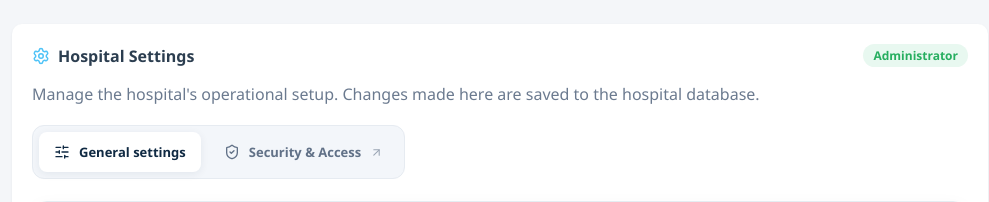
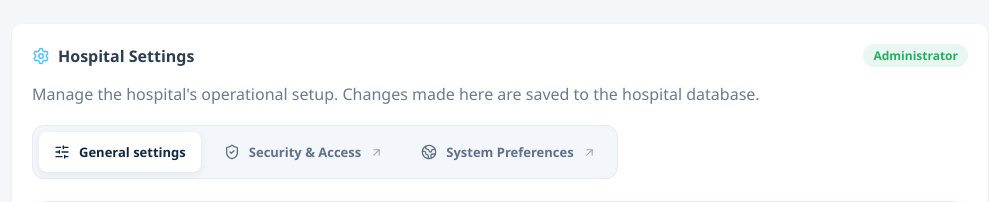
Before and after one commit to bulasio3/Projects, a Django app: template HMS/templates/settings/index.html in a window 1280 px wide. Shown: the top 202 px of the page, without its empty margins (260-1249 px from the left). Run offline with Django 5.2, Linux system fonts and the light colour scheme; the template is opened without the code that fills it: values that come from a table or form of the project are taken from there, others are empty; parts of the project's set-up code (start-up, migrations or seed data) failed here and were passed over.

Commit message:
Add System Preferences settings tab

```diff
--- a/HMS/templates/settings/index.html
+++ b/HMS/templates/settings/index.html
@@ -43,6 +43,7 @@
   <nav class="settings-page-tabs" aria-label="Settings pages">
     <a class="settings-page-tab active" href="{% url 'hospital_settings' %}"><i data-lucide="sliders-horizontal"></i> General settings</a>
     <a class="settings-page-tab" href="{% url 'security_access' %}"><i data-lucide="shield-check"></i> Security &amp; Access <i data-lucide="arrow-up-right" class="tab-arrow"></i></a>
+    <a class="settings-page-tab" href="{% url 'system_preferences' %}"><i data-lucide="globe-2"></i> System Preferences <i data-lucide="arrow-up-right" class="tab-arrow"></i></a>
   </nav>
   <section class="appointment-config-section hospital-profile-section" id="hospital-profile-section">
     <div class="appointment-config-heading">
```
